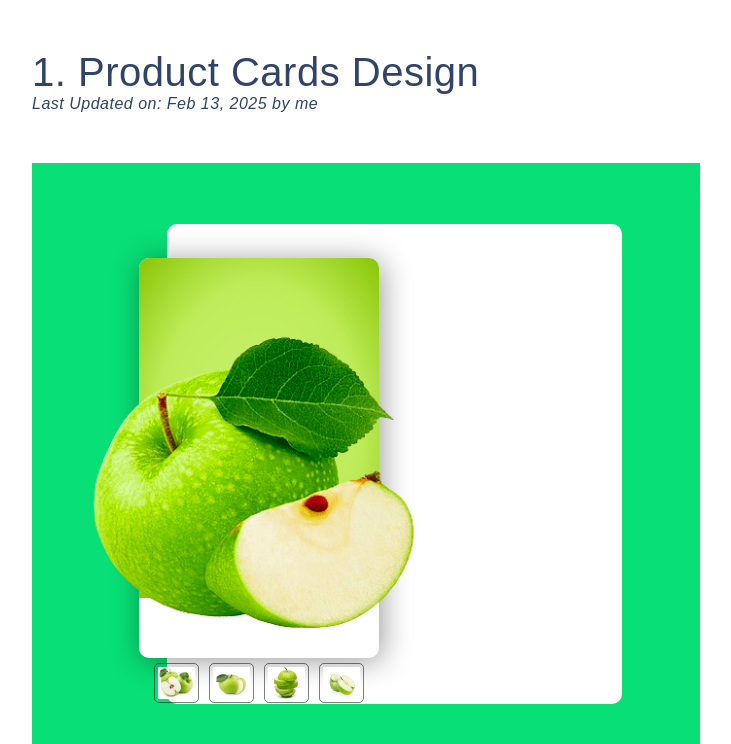
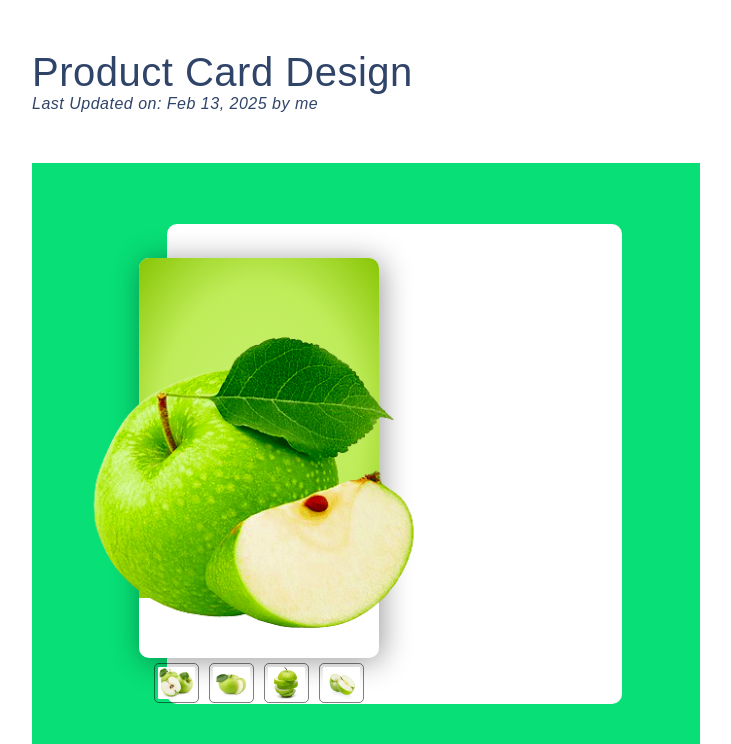
Before and after one commit to krishnanandgithub/product-card, a plain HTML site: page index.html in a window 1280 px wide. Shown: the top 744 px of the page, without its empty margins (274-1005 px from the left). Drawn offline with Linux system fonts and the light colour scheme.

Commit message:
modified

```diff
--- a/index.html
+++ b/index.html
@@ -189,7 +189,7 @@
   </head>
   <body>
     <section>
-      <h1>1. Product Cards Design</h1>
+      <h1>Product Card Design</h1>
       <cite>Last Updated on: Feb 13, 2025 by me</cite>
       <div class="main-container">
         <div class="floating">
```
